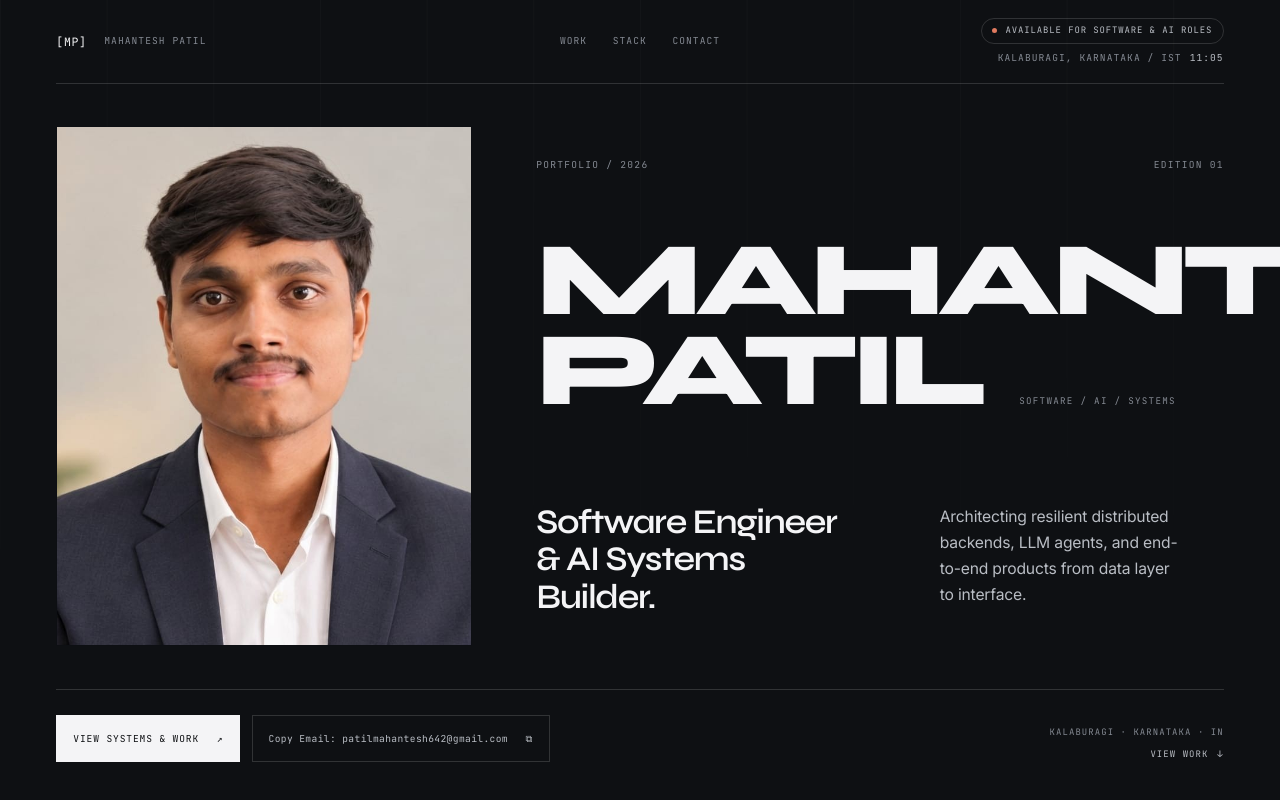
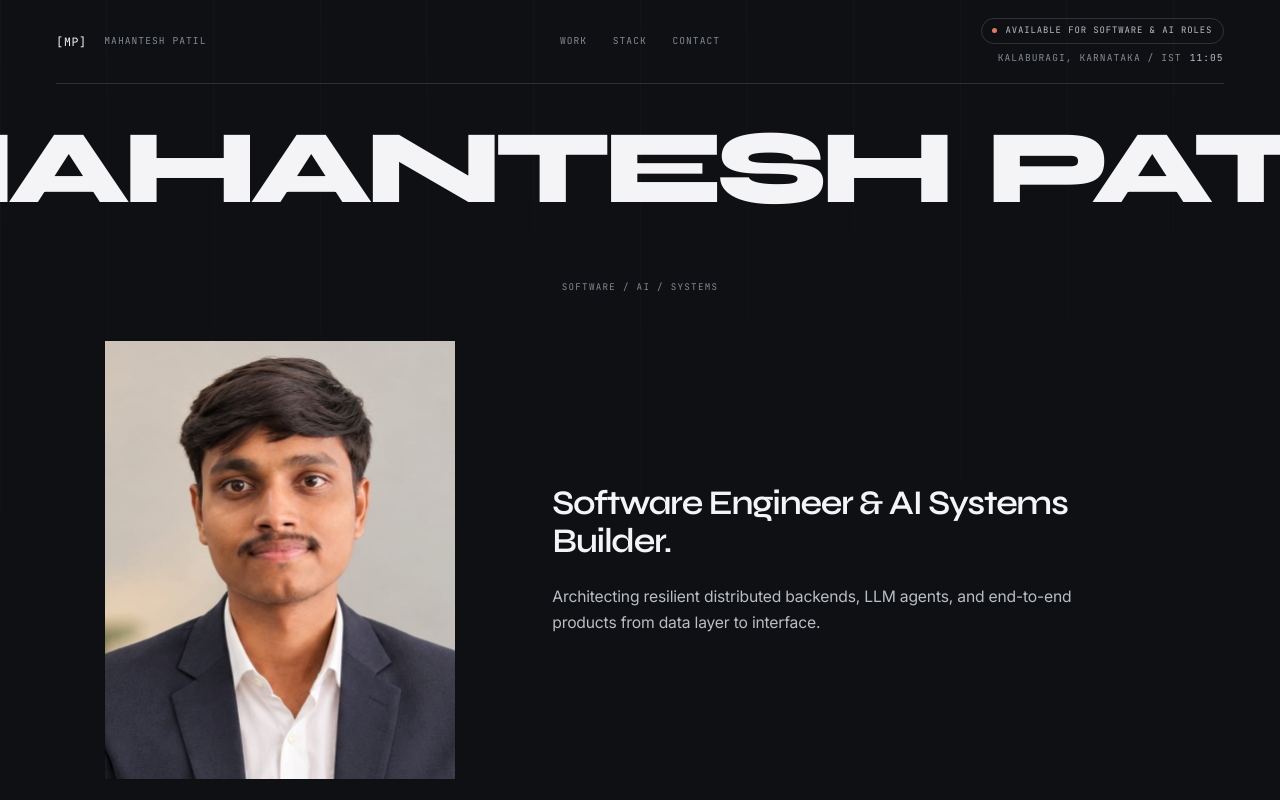
Before and after one commit to MahanteshPatil1214/mahanteshpatil, a Next.js app: page / in a window 1280 px wide. Shown: the top 800 px of the page. Built offline with nearby package versions, Linux system fonts and the light colour scheme; no server answers.

Commit message:
Redesign Hero: centered bold name, photo left + engineering typography right

```diff
--- a/app/components/Hero.tsx
+++ b/app/components/Hero.tsx
@@ -10,6 +10,17 @@ export default function Hero() {
         <TopBar />
 
         <div className={styles.heroMain}>
+          <h1 id="hero-name" className={styles.heroName}>
+            <span className={styles.nameLine}>
+              <span className={styles.nameWord}>Mahantesh</span>
+              <span className={styles.nameWord}>Patil</span>
+            </span>
+            <span className={styles.nameAside} aria-hidden="true">
+              Software / AI / Systems
+            </span>
+          </h1>
+
+          <div className={styles.heroBody}>
             <figure className={styles.portrait} data-reveal>
               <img
                 src="/portrait.jpg"
@@ -20,25 +31,7 @@ export default function Hero() {
               />
             </figure>
 
-          <div className={styles.heroText}>
-            <div className={styles.heroEdition}>
-              <span>Portfolio / 2026</span>
-              <span>Edition 01</span>
-            </div>
-
-            <h1 id="hero-name" className={styles.heroName}>
-              <span className={styles.nameLine}>
-                <span className={styles.nameWord}>Mahantesh</span>
-              </span>
-              <span className={`${styles.nameLine} ${styles.nameLineSecond}`}>
-                <span className={styles.nameWord}>Patil</span>
-                <span className={styles.nameAside} aria-hidden="true">
-                  Software / AI / Systems
-                </span>
-              </span>
-            </h1>
-
-            <div className={styles.heroIntro}>
+            <div className={styles.heroType}>
               <p className={styles.heroRole}>
                 Software Engineer &amp; AI Systems Builder.
               </p>
--- a/app/components/portfolio.module.scss
+++ b/app/components/portfolio.module.scss
@@ -172,11 +172,11 @@
 .heroMain {
   display: flex;
   flex: 1;
-  flex-direction: row;
+  flex-direction: column;
   align-items: center;
   justify-content: center;
-  gap: clamp(2rem, 5vw, 4rem);
   padding-block: clamp(2.5rem, 5vh, 5rem);
+  gap: clamp(2rem, 5vh, 4rem);
 }
 
 .heroEdition {
@@ -200,6 +200,7 @@
   letter-spacing: -0.065em;
   line-height: 0.84;
   text-transform: uppercase;
+  text-align: center;
 }
 
 .nameLine {
@@ -255,12 +256,22 @@
   margin-top: clamp(2rem, 4.5vw, 4rem);
 }
 
-.heroText {
+.heroBody {
+  display: flex;
+  align-items: center;
+  gap: clamp(3rem, 8vw, 6rem);
+  max-width: 80rem;
+  width: 100%;
+  padding-inline: clamp(1rem, 4vw, 3rem);
+}
+
+.heroType {
   flex: 1;
   min-width: 0;
   display: flex;
   flex-direction: column;
-  gap: clamp(1.25rem, 2.5vw, 2rem);
+  justify-content: center;
+  gap: clamp(1rem, 2vw, 1.5rem);
 }
 
 .heroRole {
@@ -483,7 +494,7 @@
   overflow: hidden;
   margin: 0;
   flex: 0 0 auto;
-  max-width: 26rem;
+  max-width: 22rem;
 }
 
 .portrait img {
@@ -1807,6 +1818,13 @@
     gap: clamp(1.5rem, 4vw, 3rem);
   }
 
+  .heroBody {
+    flex-direction: column;
+    align-items: center;
+    text-align: center;
+    gap: clamp(2rem, 4vw, 3rem);
+  }
+
   .portrait {
     max-width: 100%;
   }
```
Lines whose indentation alone changed are shown as unchanged.
